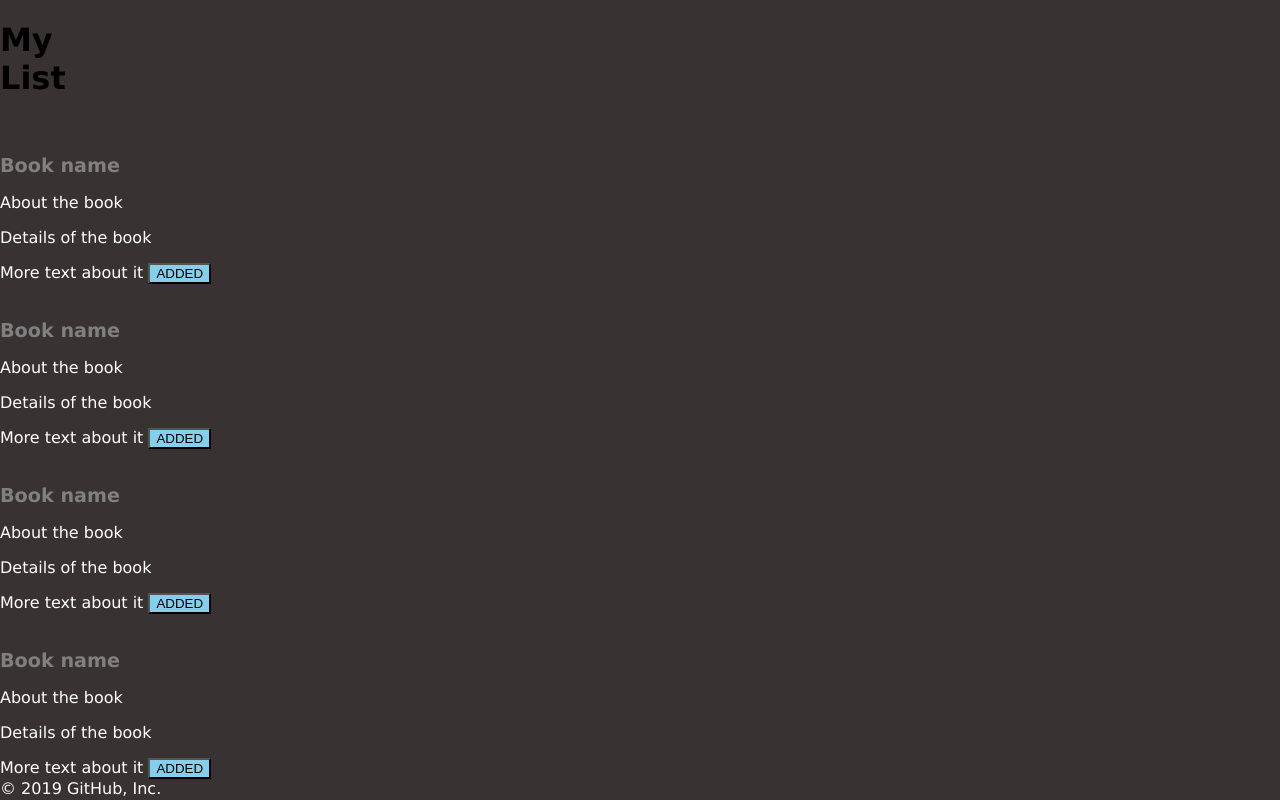
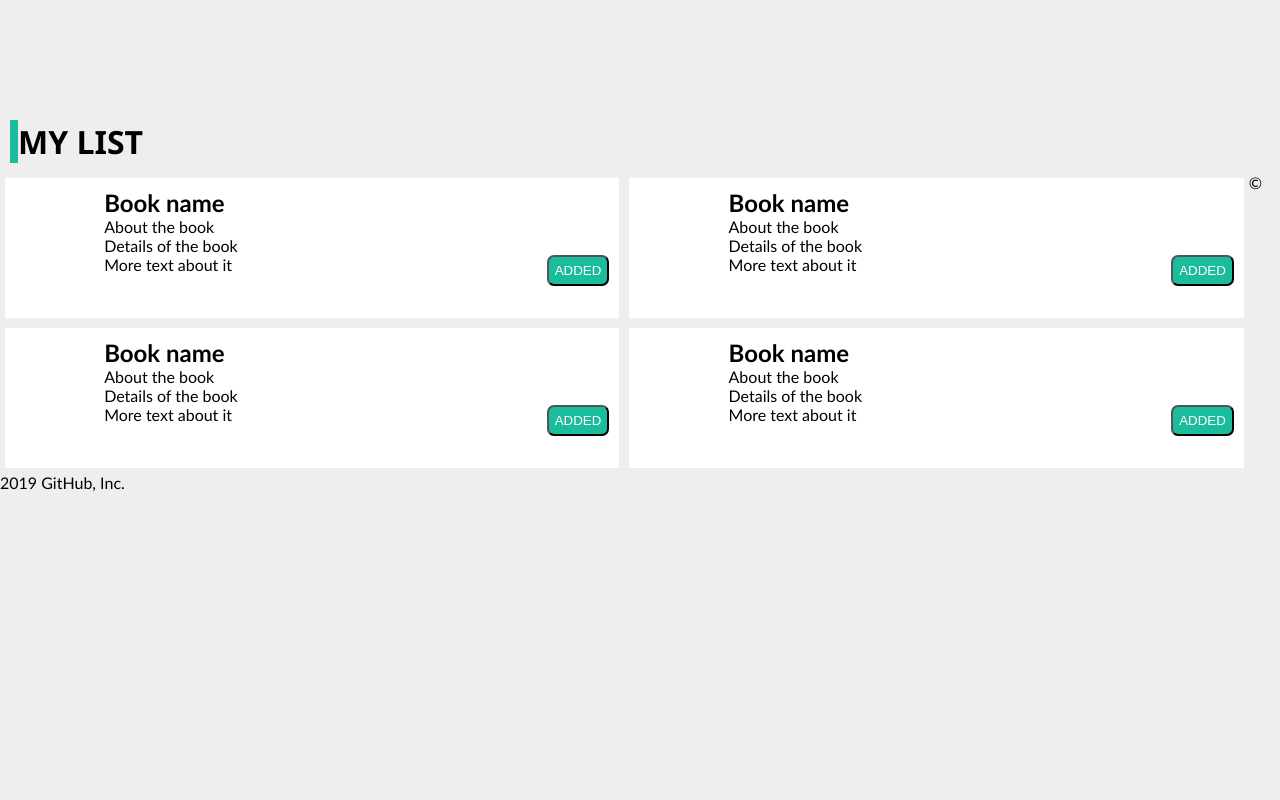
Before and after one commit to Utsav69/Home-Library-System, a website: page mylist.html in a window 1280 px wide. Drawn offline with Linux system fonts and the light colour scheme.

Commit message:
Add files via upload

```diff
--- a/mylist.html
+++ b/mylist.html
@@ -5,8 +5,23 @@
     <meta name="viewport" content="width=device-width, initial-scale=1.0">
     <meta http-equiv="X-UA-Compatible" content="ie=edge">
     <title>My List</title>
-    <link rel="stylesheet" href="style.css" />
+    <link rel="stylesheet" href="stylelist.css" />
 </head>
+<section>
+
+
+
+            <button><a href="index.html"><strong>Home</strong></a></button>
+
+            <button><a href="locations.html"><strong>Locations</strong></a></button>
+            <button><a href="types.html"><strong>Explore</strong></a></button>
+
+
+
+
+</section>
+
+
 <body>
     <div class="container";></div>
         <h1>My List</h1>
--- a/stylelist.css
+++ b/stylelist.css
@@ -2,6 +2,10 @@
     margin: 0;
     padding: 0;
     box-sizing: border-box;
+}
+section {
+    height: 100px;
+    padding-right: 1300px;
 }
 body{
     background: #eeeeee;
```
